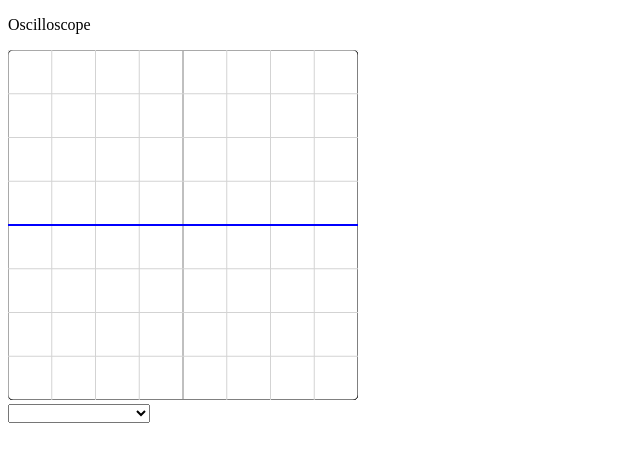
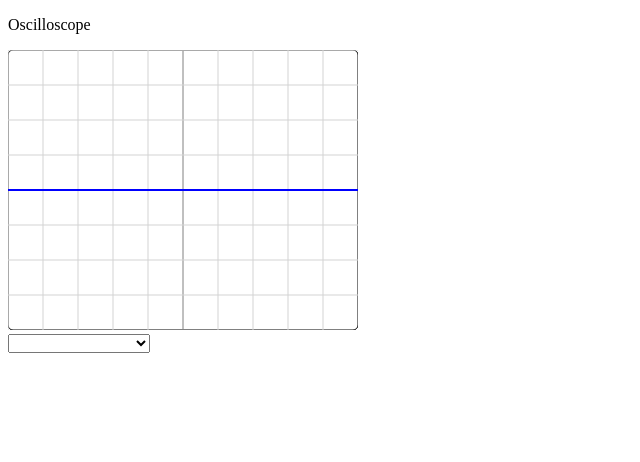
Before and after one commit to jaredellison/react-tone-scope, a React app: page / in a window 1280 px wide. Shown: the top 462 px of the page, without its empty margins (0-640 px from the left). Built offline with nearby package versions, Linux system fonts and the light colour scheme; the HTML template or start-up script is replaced by a standard one.

Commit message:
Factor oscilloscope divisions into separate component

```diff
--- a/client/src/components/Oscilloscope.jsx
+++ b/client/src/components/Oscilloscope.jsx
@@ -7,7 +7,7 @@ class Oscilloscope extends React.Component {
     this.state = {
       input: null,
       samples: [0],
-      angle: 0
+      verticalScale: 1
     };
 
     this.waveform = new Tone.Waveform(2 ** 12);
@@ -63,13 +63,15 @@ class Oscilloscope extends React.Component {
   }
 
   render() {
+    const { samples, verticalScale } = this.state;
+
     return (
       <div id="oscilloscope-container">
         <p>Oscilloscope</p>
-        <Screen samples={this.state.samples} />
+        <Screen samples={samples} verticalScale={verticalScale} />
         <div id="controls">
           <select onChange={this.handleSelect}>
-            <option value={-1}></option>
+            <option value={-1} />
             {this.props.sources.map((source, i) => (
               <option key={i} value={i}>
                 {source.name}
@@ -86,54 +88,29 @@ class Screen extends React.Component {
   constructor(props) {
     super(props);
     this.state = {
-      height: 350,
+      height: 280,
       width: 350,
-      divsV: 8,
+      divsV: 10,
       divsH: 8
     };
   }
 
-  scale(n, inMin, inMax, outMin, outMax) {
+  scale(n, inMin, inMax, outMin, outMax, factor = 1) {
     const inRange = inMax - inMin;
     const outRange = outMax - outMin;
-    const ratio = (n - inMin) / inRange;
+    const ratio = (n * factor - inMin) / inRange;
     return ratio * outRange + outMin;
   }
 
   render() {
     const { width, height, divsV, divsH } = this.state;
-    const { samples } = this.props;
-
-    const verticalDivs = new Array(divsV).fill(null).map((v, i) => {
-      const position = (i / divsV) * width;
-      return (
-        <line
-          x1={position}
-          y1="0"
-          x2={position}
-          y2={height}
-          stroke={i === divsV / 2 ? 'grey' : 'lightgrey'}
-        />
-      );
-    });
-
-    const horizontalDivs = new Array(divsH).fill(null).map((v, i) => {
-      const position = (i / divsH) * width;
-      return (
-        <line
-          x1="0"
-          y1={position}
-          x2={width}
-          y2={position}
-          stroke={i === divsH / 2 ? 'grey' : 'lightgrey'}
-        />
-      );
-    });
+    const { samples, verticalScale } = this.props;
 
     const traceString = samples.reduce((a, v, i) => {
       const x = this.scale(i, 0, samples.length, 0, width);
-      const y = this.scale(v, -1, 1, 0, width);
+      const y = this.scale(v, -1, 1, 0, height, verticalScale / 4);
 
+      // Set starting position
       if (i === 0) {
         return a + `M ${x}, ${y} `;
       } else {
@@ -151,8 +128,18 @@ class Screen extends React.Component {
         fill="white"
       >
         <rect width={width} height={height} rx="5" />
-        {verticalDivs}
-        {horizontalDivs}
+        <Divisions
+          orientation={'vertical'}
+          total={10}
+          width={width}
+          height={height}
+        />
+        <Divisions
+          orientation={'horizontal'}
+          total={8}
+          width={width}
+          height={height}
+        />
         <path
           d={traceString}
           stroke="blue"
@@ -165,4 +152,40 @@ class Screen extends React.Component {
   }
 }
 
+const Divisions = ({ orientation, total, width, height }) => {
+  let divs = new Array(total).fill(null);
+
+  if (orientation === 'vertical') {
+    divs = divs.map((v, i) => {
+      const position = (i / total) * width;
+      return (
+        <line
+          key={i}
+          x1={position}
+          y1="0"
+          x2={position}
+          y2={height}
+          stroke={i === total / 2 ? 'grey' : 'lightgrey'}
+        />
+      );
+    });
+  } else if (orientation === 'horizontal') {
+    divs = divs.fill(null).map((v, i) => {
+      const position = (i / total) * height;
+      return (
+        <line
+          key={i}
+          x1="0"
+          y1={position}
+          x2={width}
+          y2={position}
+          stroke={i === total / 2 ? 'grey' : 'lightgrey'}
+        />
+      );
+    });
+  }
+
+  return divs;
+};
+
 export default Oscilloscope;
```
